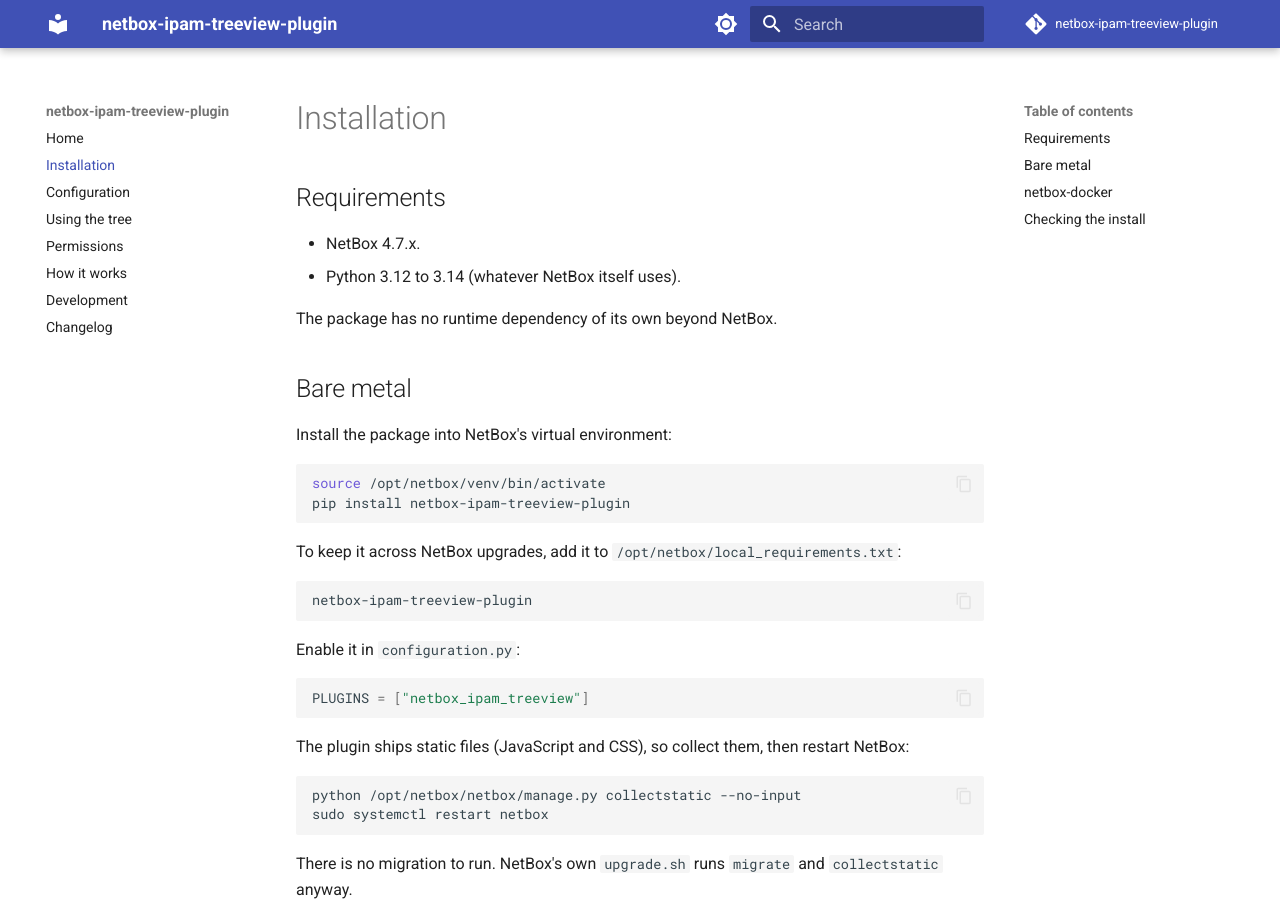
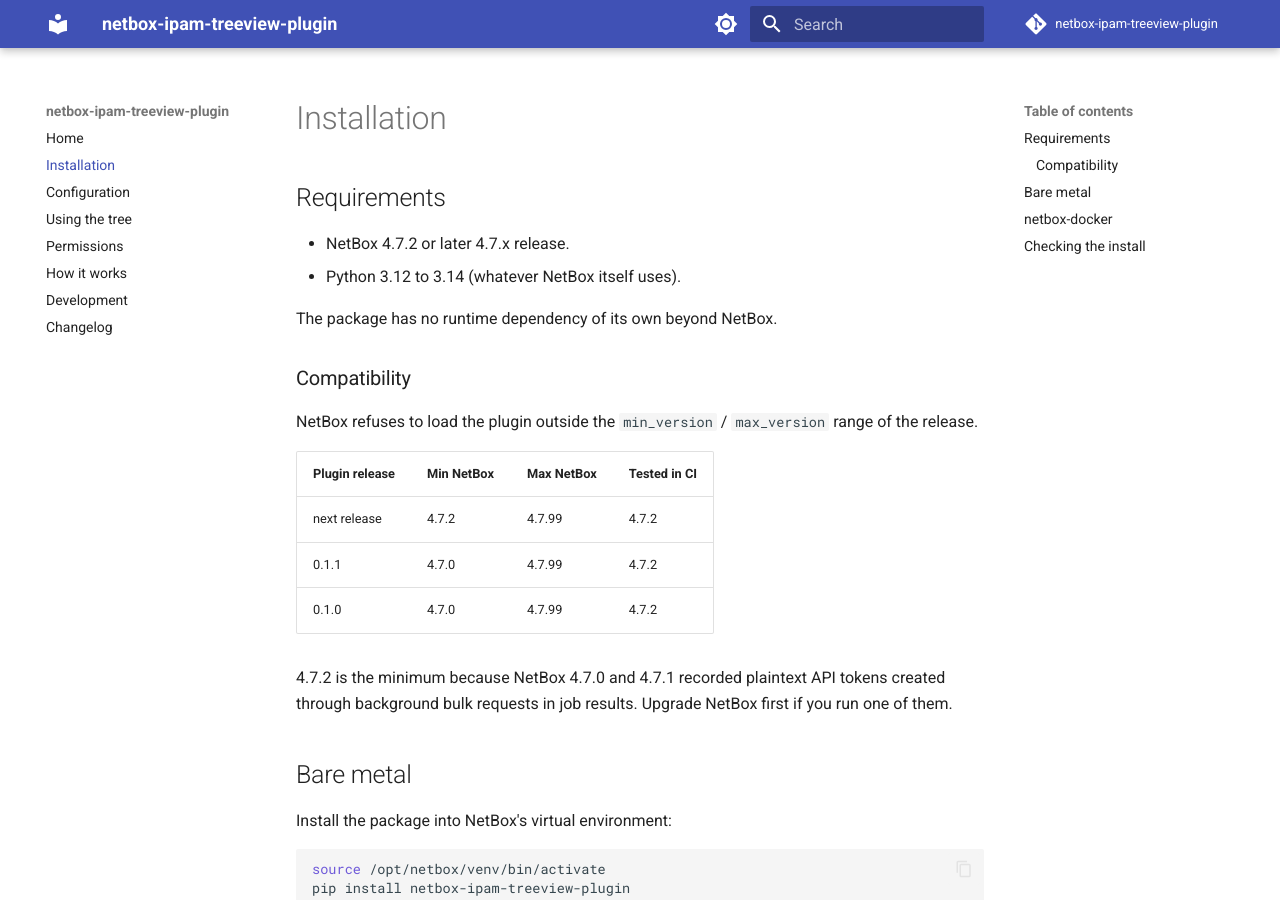
Before and after one commit to thomaschristory/netbox-ipam-treeview-plugin, an MkDocs documentation site: the page built from docs/installation.md, in a window 1280 px wide and 900 px high. Built offline with MkDocs 1.6.1 and Material for MkDocs 9.7.7, drawn with Linux system fonts in a browser that asks for light colours; comment, search, counter and statistics services are not loaded.

Commit message:
fix: require NetBox 4.7.2 and document per-release compatibility (#17)
* fix: require NetBox 4.7.2 and document per-release compatibility

NetBox 4.7.0 and 4.7.1 stored plaintext API tokens from background bulk
requests in job results, and CI only tests 4.7.2. Raise min_version to
4.7.2, pin the dev stack to v4.7.2-5.1.1 to match CI, and add a
per-release compatibility table to the installation docs.

Closes #12

* docs: align compatibility wording with the advisory and label rows consistently

---------

Co-authored-by: Thomas Christory <thomaschristory@users.noreply.github.com>

```diff
--- a/docs/installation.md
+++ b/docs/installation.md
@@ -2,10 +2,23 @@
 
 ## Requirements
 
-- NetBox 4.7.x.
+- NetBox 4.7.2 or later 4.7.x release.
 - Python 3.12 to 3.14 (whatever NetBox itself uses).
 
 The package has no runtime dependency of its own beyond NetBox.
+
+### Compatibility
+
+NetBox refuses to load the plugin outside the `min_version` / `max_version` range of the release.
+
+| Plugin release | Min NetBox | Max NetBox | Tested in CI |
+|---|---|---|---|
+| next release | 4.7.2 | 4.7.99 | 4.7.2 |
+| 0.1.1 | 4.7.0 | 4.7.99 | 4.7.2 |
+| 0.1.0 | 4.7.0 | 4.7.99 | 4.7.2 |
+
+4.7.2 is the minimum because NetBox 4.7.0 and 4.7.1 recorded plaintext API tokens created through background bulk
+requests in job results. Upgrade NetBox first if you run one of them.
 
 ## Bare metal
 
--- a/netbox_ipam_treeview/__init__.py
+++ b/netbox_ipam_treeview/__init__.py
@@ -12,7 +12,7 @@ class IPAMAltViewConfig(PluginConfig):
     author = "Thomas Christory"
     author_email = "9317624+thomaschristory@users.noreply.github.com"
     base_url = "ipam-tree"
-    min_version = "4.7.0"
+    min_version = "4.7.2"
     max_version = "4.7.99"
     default_settings = DEFAULTS
 
```
Also changed, not shown: CHANGELOG.md (+3 -0 lines), README.md (+7 -3 lines), docs/index.md (+3 -0 lines), 1 other file.
